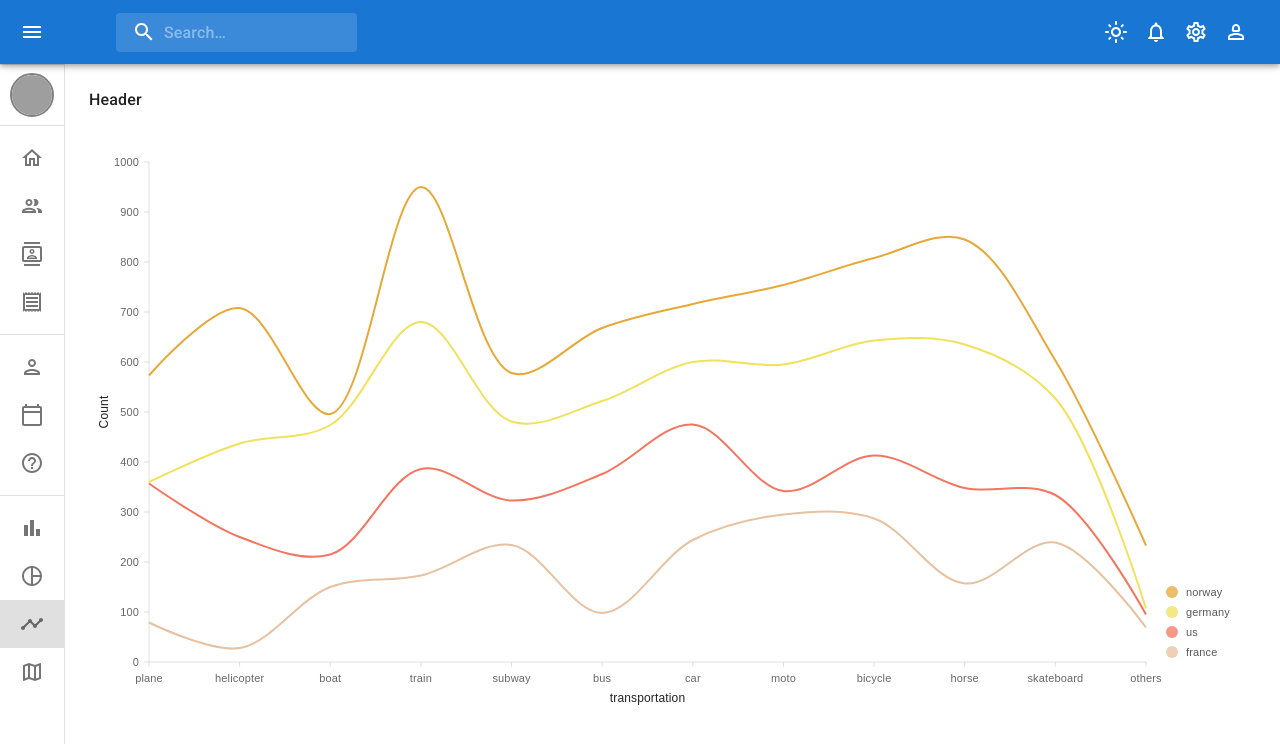
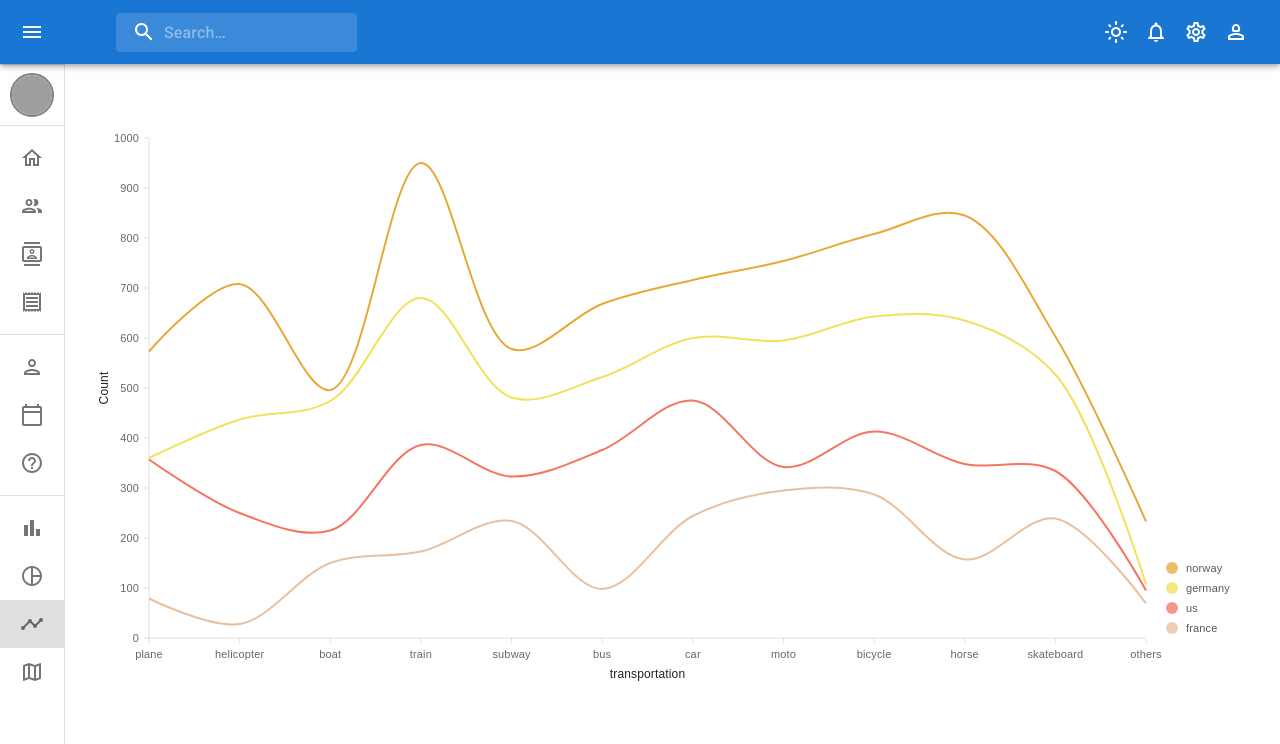
Before and after one commit to UsamaRabie/Dashboard, a React (Vite) app: page /line in a window 1280 px wide. Shown: the top 744 px of the page. Built offline with nearby package versions, Linux system fonts and the light colour scheme; grey boxes are pictures that could not be loaded.

Commit message:
Update LineChart.jsx

```diff
--- a/src/page/lineChart/LineChart.jsx
+++ b/src/page/lineChart/LineChart.jsx
@@ -1,14 +1,13 @@
-import { Box, useTheme } from "@mui/material";
+import { Box} from "@mui/material";
 import React from "react";
 import { ResponsiveLine } from "@nivo/line";
 import Line from "./Line";
-import Header from "../../components/Header";
+
 
 const LineChart = () => {
-  const theme = useTheme();
+
   return (
     <Box>
-      <Header title="Line Chart" subTitle="Simple Line Chart" />
 
       <Line />
     </Box>
```
